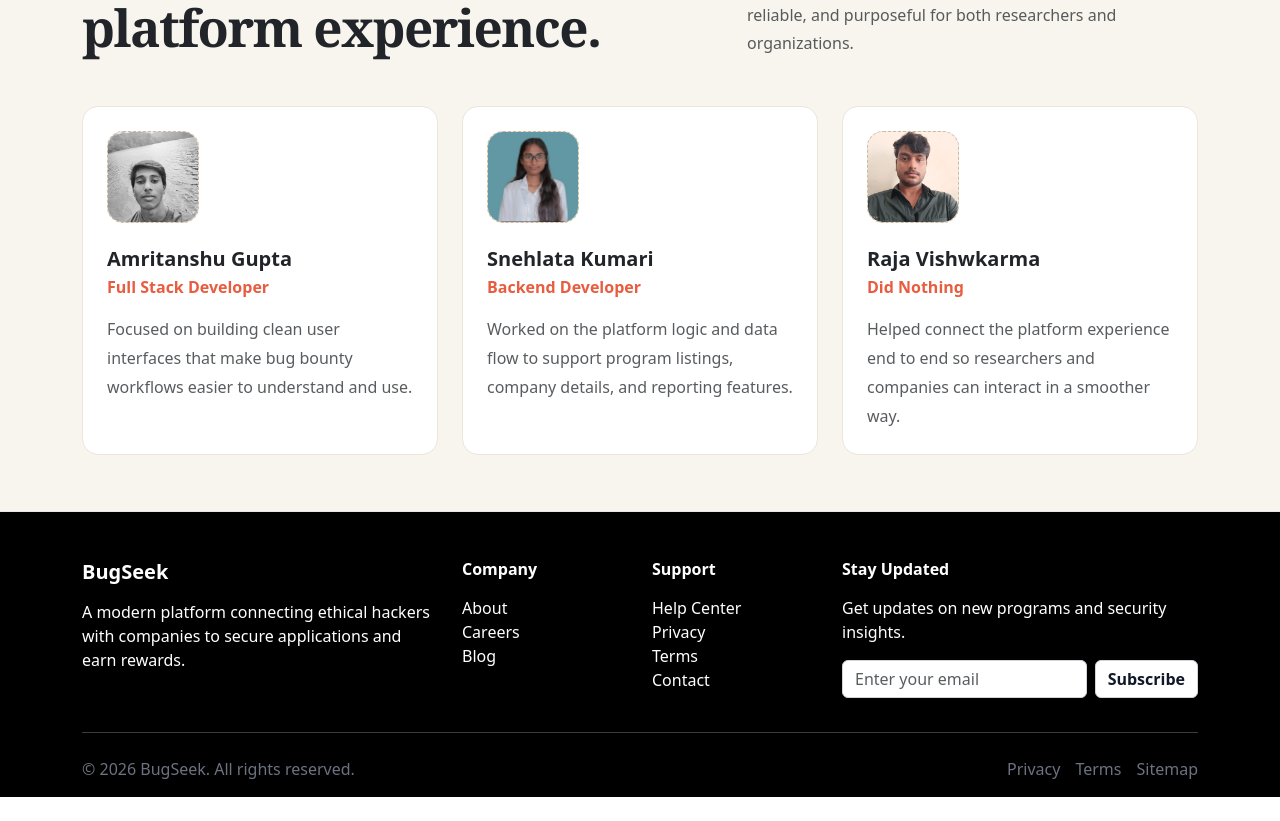
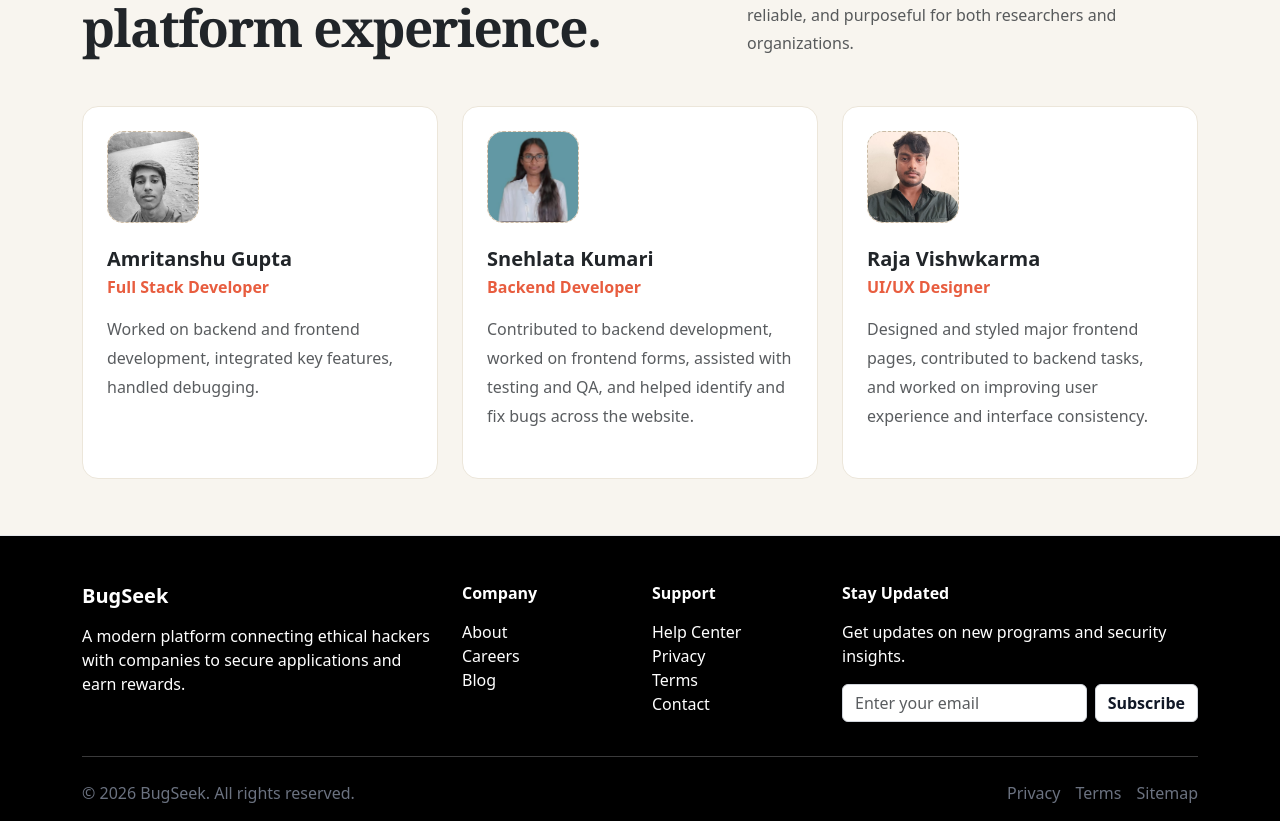
Before and after one commit to bgbtplatform/Bug-Bounty-Platform, a React app in the folder frontend/: page /about in a window 1280 px wide. Shown: the part 1641-2462 px from the top of the page. Before the commit the page ends 2438 px from the top, so only its background shows below. Built offline with nearby package versions, Linux system fonts and the light colour scheme; no server answers; the HTML template or start-up script is replaced by a standard one.

Commit message:
fix-broken UI fixed

```diff
--- a/frontend/src/pages/About.jsx
+++ b/frontend/src/pages/About.jsx
@@ -12,19 +12,19 @@ function About() {
   {
     name: "Amritanshu Gupta",
     role: "Full Stack Developer",
-      text: "Focused on building clean user interfaces that make bug bounty workflows easier to understand and use.",
+    text: "Worked on backend and frontend development, integrated key features, handled debugging.",
     img: amritImg,
   },
   {
     name: "Snehlata Kumari",
     role: "Backend Developer",
-      text: "Worked on the platform logic and data flow to support program listings, company details, and reporting features.",
+    text: "Contributed to backend development, worked on frontend forms, assisted with testing and QA, and helped identify and fix bugs across the website.",
     img: snehlataImg,
   },
   {
     name: "Raja Vishwkarma",
-      role: "Did Nothing",
-      text: "Helped connect the platform experience end to end so researchers and companies can interact in a smoother way.",
+    role: "UI/UX Designer",
+    text: "Designed and styled major frontend pages, contributed to backend tasks, and worked on improving user experience and interface consistency.",
     img: rajImg,
   },
 ];
@@ -233,7 +233,7 @@ function About() {
           {developerCards.map((developer) => (
             <div className="col-md-4" key={developer.name}>
               <div
-                className="h-100 rounded-4 p-4"
+                className="h-100 rounded-4 p-4 d-flex flex-column"
                 style={{
                   background: "#ffffff",
                   border: "1px solid #ece6da",
@@ -258,6 +258,22 @@ function About() {
                 <p className="text-muted mb-0" style={{ lineHeight: "1.8" }}>
                   {developer.text}
                 </p>
+
+                <div className="mt-auto d-flex justify-content-end pt-4">
+                  {/* <button
+                    style={{
+                      background: "#000",
+                      color: "#fff",
+                      border: "none",
+                      width: "50%",
+                      padding: "12px 0",
+                      borderRadius: "12px",
+                      fontWeight: "600",
+                    }}
+                  >
+                    Contributions
+                  </button> */}
+                </div>
               </div>
             </div>
           ))}
--- a/frontend/src/pages/CompanyDetails.jsx
+++ b/frontend/src/pages/CompanyDetails.jsx
@@ -179,7 +179,7 @@ function CompanyDetails() {
           {/* RIGHT SIDEBAR / ACTIONS */}
           <div className="col-lg-4">
             <div
-              className="rounded-4 p-4 h-100 d-flex flex-column gap-3 shadow-sm sticky-top"
+              className="rounded-4 p-4 h-100 d-flex flex-column gap-3 shadow-sm"
               style={{ background: "#111827", color: "#ffffff", maxHeight: "400px", top: "2rem" }}
             >
               <h4 className="fw-bold mb-3" style={displayFont}>Quick Actions</h4>
--- a/frontend/src/pages/ReportDetails.jsx
+++ b/frontend/src/pages/ReportDetails.jsx
@@ -99,7 +99,7 @@ function ReportDetails() {
 
                 <div className="col-lg-4">
                   <div
-                    className="rounded-4 p-4 sticky-top bg-white border shadow-sm"
+                    className="rounded-4 p-4 bg-white border shadow-sm"
                     style={{ top: "2rem" }}
                   >
                     <h6 className="fw-bold text-uppercase text-muted mb-4 pb-2 border-bottom" style={{ fontSize: "0.7rem", letterSpacing: "0.05em" }}>Submission Info</h6>
```
Lines whose indentation alone changed are shown as unchanged.
